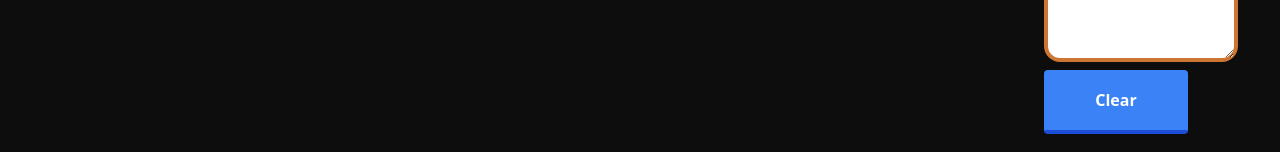
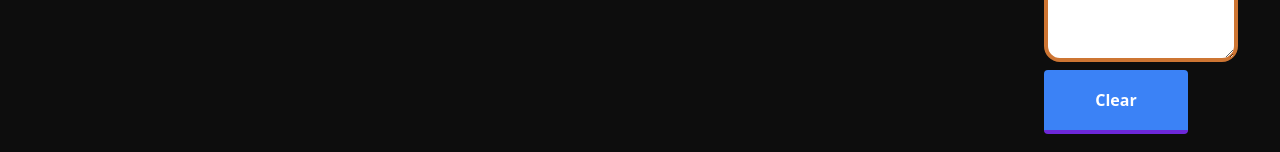
Before and after one commit to danielGoldsteinCS2021/LegoWebApp, a website: page src/public/index.html in a window 1280 px wide. Shown: the part 645-797 px from the top of the page. Drawn offline with nearby package versions, Linux system fonts and the light colour scheme; a web font is replaced by a local one.

Commit message:
colour change, update readme with deployment link

```diff
--- a/src/public/index.html
+++ b/src/public/index.html
@@ -32,7 +32,7 @@
     <div id="results" class="float">
         <h1>History</h1>
         <textarea id="resultsTextArea" readonly rows="20" cols="18" placeholder="History..."></textarea>
-        <button id="clearBTN" class="bg-blue-500 hover:bg-pink-400 text-white font-bold py-2 px-4 border-b-4 border-blue-700 hover:border-blue-500 rounded">Clear</button>
+        <button id="clearBTN" class="bg-blue-500 hover:bg-pink-400 text-white font-bold py-2 px-4 border-b-4 border-purple-700 hover:border-purple-500 rounded">Clear</button>
     </div>
 </body>
 </html>
```
Also changed, not shown: README.md.
